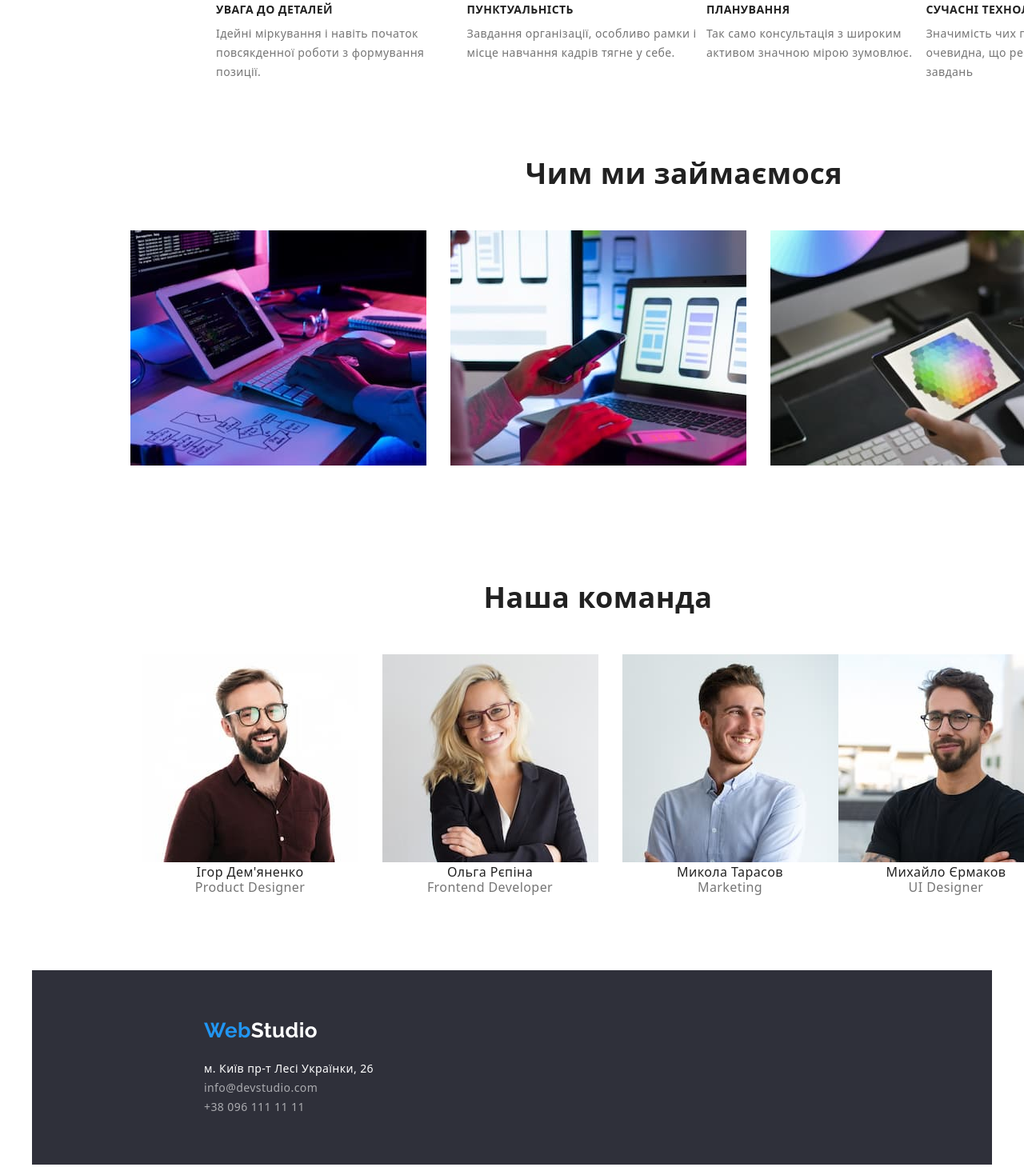
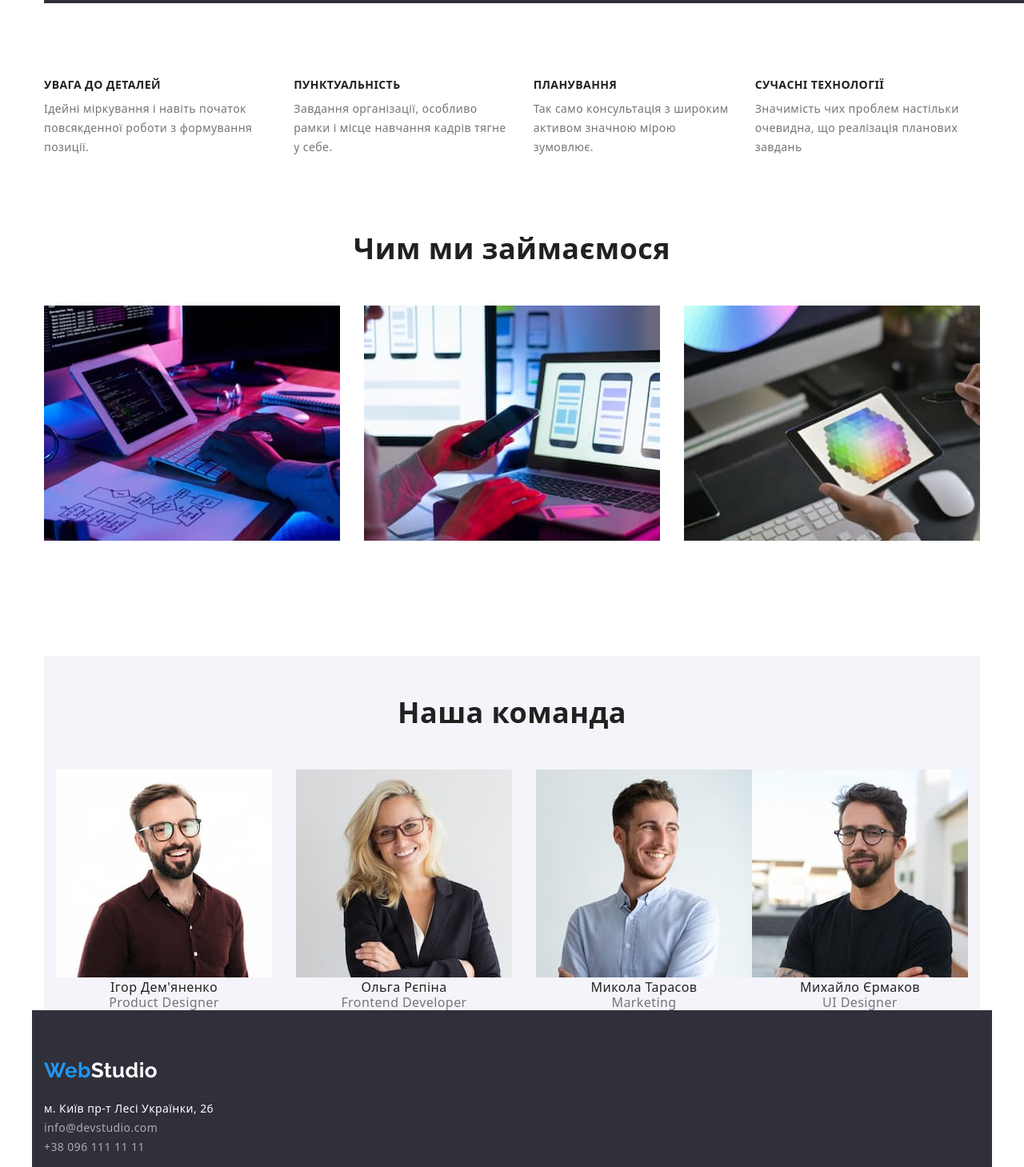
Before and after one commit to MartyniukOleg91/goit-markup-hw-03, a plain HTML site: page index.html in a window 1280 px wide. Shown: the part 770-2229 px from the top of the page at 80% size. Drawn offline with nearby package versions, Linux system fonts and the light colour scheme.

Commit message:
Update style.css

```diff
--- a/css/style.css
+++ b/css/style.css
@@ -43,13 +43,14 @@ body {
   width: 1200px;
   padding-left: 15px;
   padding-right: 15px;
-  margin: 0 auto;
+  margin: 0 auto
+  ;
 }
-.section{padding-top: 94px;
-padding-bottom: 94px;}
+section{padding-top: 94px;
+}
 /* logo header WebStudio*/
 .logo_header {
-  padding-left: 215px;
+
   text-decoration: none;
   font-family: "Raleway";
   font-style: normal;
@@ -194,7 +195,7 @@ ul {
   cursor: pointer;
   background-color: var(--accent-color);
   margin-top: 30px;
-  margin-bottom: 200px;
+  margin-bottom: 0px;
 }
 .button:hover,
 .button:focus {
@@ -236,7 +237,6 @@ ul {
   font-size: 36px;
   line-height: 1.17;
   text-align: center;
-  margin-left: 215px;
   margin-bottom: 50px;
 }
 
@@ -244,13 +244,10 @@ ul {
 .benefits{
   display: flex;
   inline-size: auto;
-  margin: 94px 215px;
-  width: 1200px;
+
 }
-.container_benefits .general_item {
-  display: flex;
-}
-.container_benefits .item + .item {
+
+.container .benefits .item + .item {
   margin-left: 30px;
 }
 
@@ -269,9 +266,7 @@ ul {
 /* Чим займаємось */
 .container_works {
   margin-top: 0px;
-  margin-bottom: 50px;
-  margin-left: 215px;
-}
+  margin-bottom: 50px;}
 
 .container_works .item + .item {
   margin-left: 30px;
@@ -285,11 +280,11 @@ ul {
 .team {
   display: flex;
   justify-content: center;
-  margin-left: 215px;
+
 }
 .ouer_team {
-  padding-top: 94px;
-  padding-bottom: 94px;
+background-color: #F5F4FA;
+padding-top: 50px;
 }
 
 .ouer_team .item + .item {
@@ -343,7 +338,6 @@ footer {
   background: #2f303a;
 }
 .footer_part {
-  padding-left: 215px;
   margin: 0 auto;
 }
 .footer_link {
```
